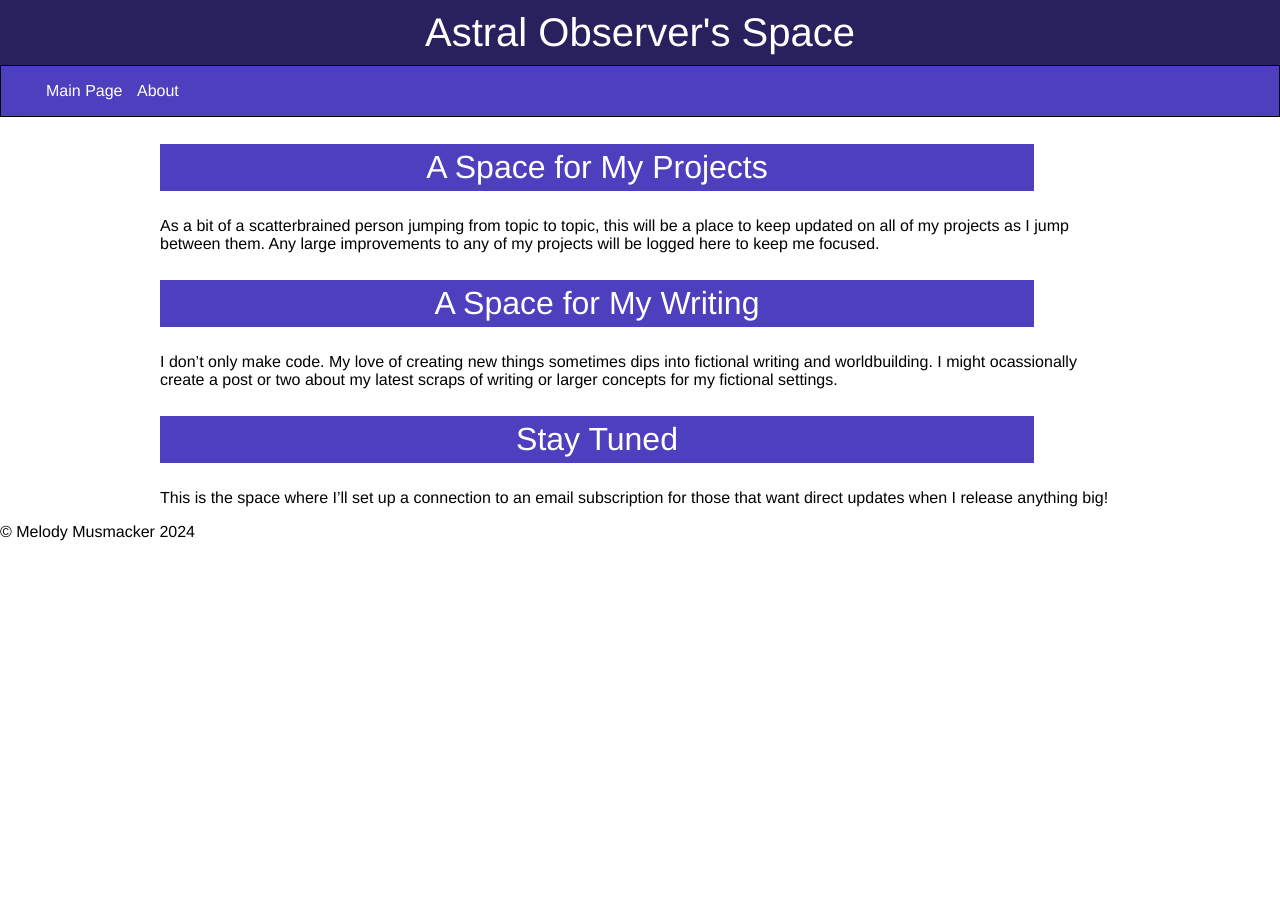
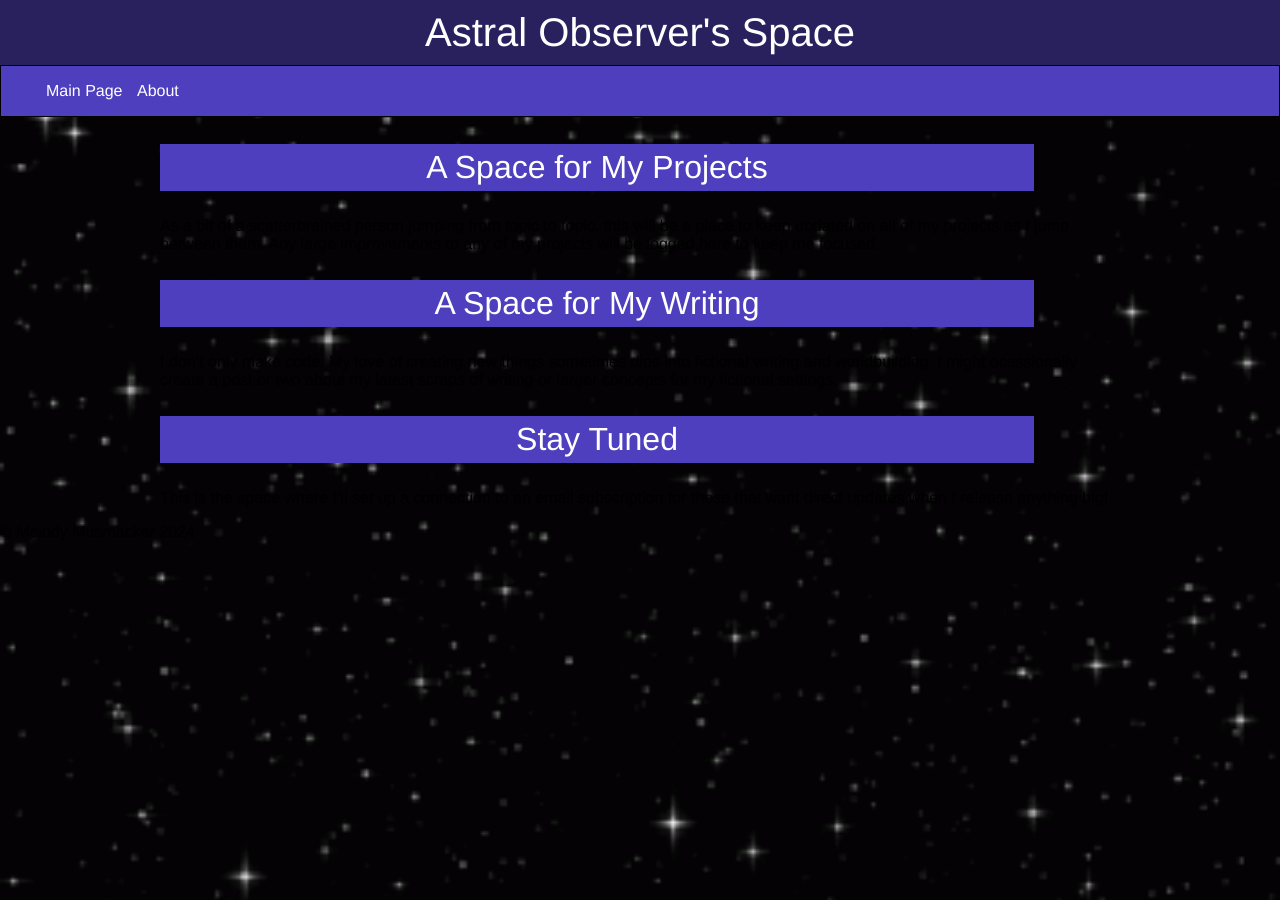
Before and after one commit to AstralObserver/AstralObserver.github.io, a Jekyll site: the page built from index.md, in a window 1280 px wide. Built offline with Jekyll 4.4.1, drawn with Linux system fonts in a browser that asks for light colours.

Commit message:
Adding background
Adding space background

```diff
--- a/assets/css/main.scss
+++ b/assets/css/main.scss
@@ -11,6 +11,8 @@ body {
     color: black;
     background: white;
     margin: 0;
+    background-image: url('https://astralobserver.github.io/assets/stars-galaxy.gif');
+    background-size: cover;
 }
 
 h1{
```
Also changed, not shown: assets/stars-galaxy.gif (added).
